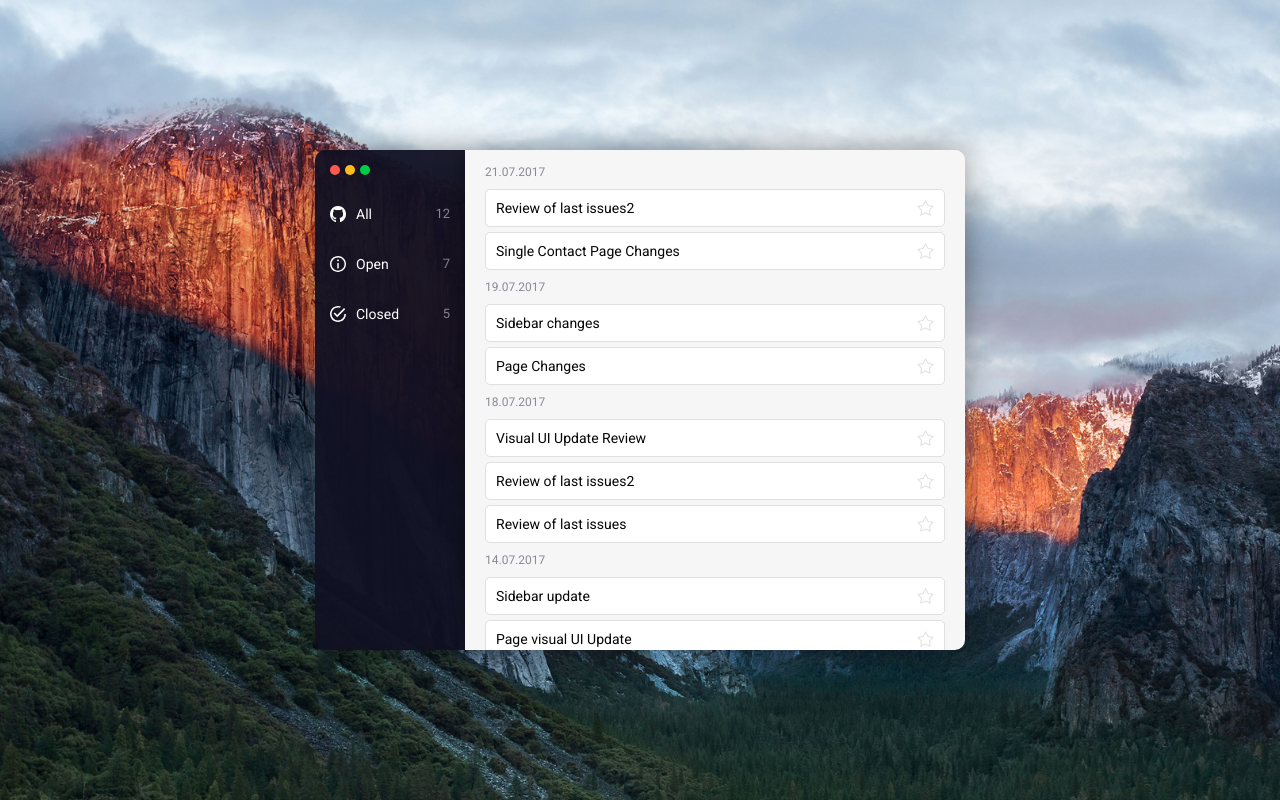
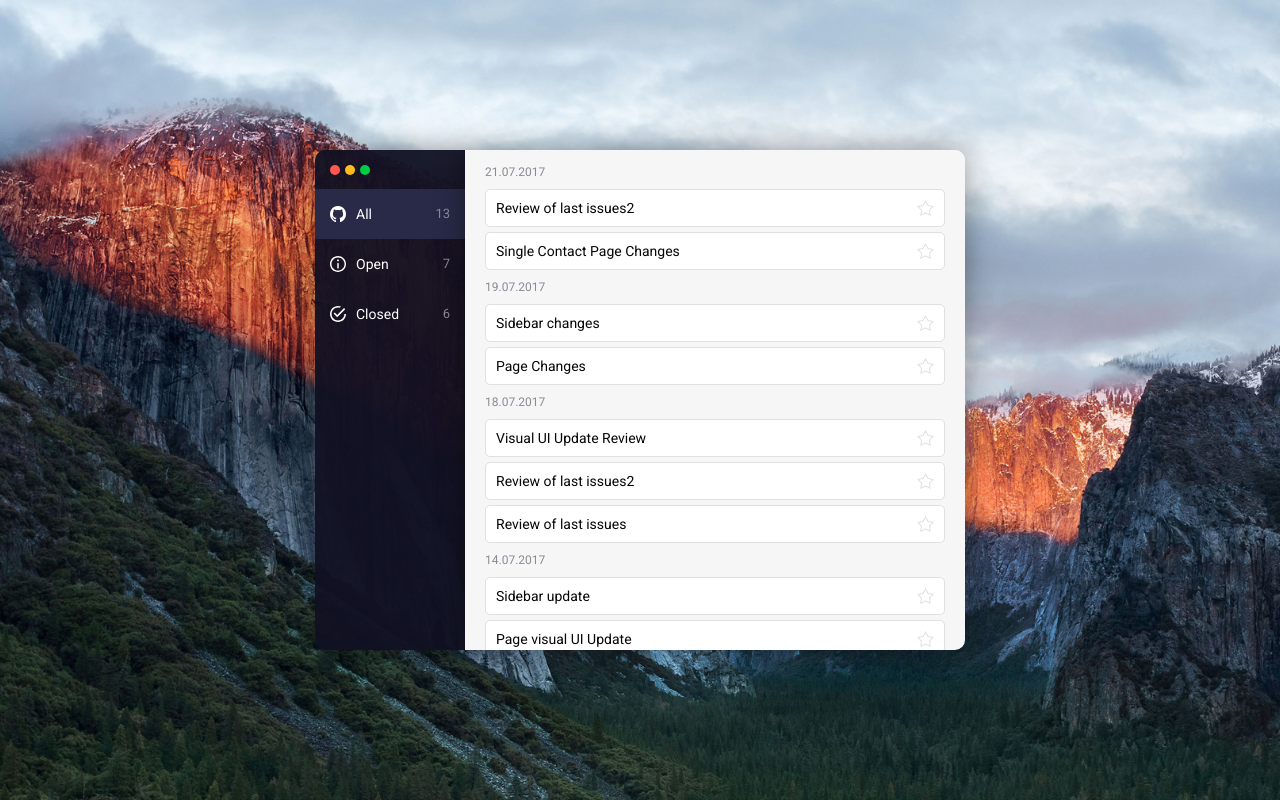
Before and after one commit to enwoit/elpassion, a Vue app: page /#/ in a window 1280 px wide. Built offline with nearby package versions, Linux system fonts and the light colour scheme.

Commit message:
Added navigation active state

```diff
--- a/src/components/home.vue
+++ b/src/components/home.vue
@@ -16,7 +16,7 @@
                     {{ items.date }}
                 </div>
                 <app-issue-bar  v-for="item in items.issues"
-                               :key="item.status"
+                               :key="item.name"
                                :item="item">
                 </app-issue-bar>
             </div>
@@ -30,31 +30,34 @@
     import issueBar from './issue-bar/issue-bar.vue'
     import App from "../App.vue";
     import _ from 'lodash';
+    import { mapGetters } from 'vuex'
 
     export default {
         data() {
             return {
-                filterText: ''
+                issueStatus: ''
             }
         },
         computed: {
-            issues() {
-              return this.$store.state.issues;
-            },
+            ...mapGetters([
+                'allIssues',
+                'doneIssues',
+                'openIssues',
+            ]),
             orderedItemsByDate: function () {
                 let orderedItems = [];
-                let status = this.filterText;
+                let status = this.issueStatus;
                 let result;
 
                 if (status === '') {
-                    orderedItems = _.orderBy(this.issues, 'date').reverse()
+                    orderedItems = _.orderBy(this.allIssues, 'date').reverse()
+                } else if (status === 'open') {
+                    orderedItems = _.orderBy(this.openIssues, 'date').reverse()
                 } else {
-                    orderedItems = _.orderBy(this.issues.filter(issue =>
-                        issue.status === status
-                    ), 'date').reverse()
+                    orderedItems = _.orderBy(this.doneIssues)
                 }
 
-            result = _.chain(orderedItems)
+                result = _.chain(orderedItems)
                 .groupBy('date')
                 .toPairs()
                 .map(function (pair) {
@@ -66,7 +69,7 @@
         methods: {
             // catch filter params from navigation
             filterIssues(name) {
-                this.filterText = name;
+                this.issueStatus = name;
             }
         },
         components: {
--- a/src/components/navigation/navigation.vue
+++ b/src/components/navigation/navigation.vue
@@ -1,15 +1,24 @@
 <template>
     <div>
         <nav class="app-nav">
-            <a href="#" class="app-nav__item" v-on:click.prevent="filter('')">
+            <a href="#"
+               class="app-nav__item"
+               :class="{ active: isActive('') }"
+               v-on:click.prevent="filter('')">
                 <i class="app-nav-icon app-nav-icon__github"></i> All
-                <span class="app-badge">{{ issues.length }}</span>
+                <span class="app-badge">{{ allIssues.length }}</span>
             </a>
-            <a href="#" class="app-nav__item" v-on:click.prevent="filter('open')">
+            <a href="#"
+               class="app-nav__item"
+               :class="{ active: isActive('open') }"
+               v-on:click.prevent="filter('open')">
                 <i class="app-nav-icon app-nav-icon__open-issue"></i> Open
                 <span class="app-badge">{{ openIssues.length }}</span>
             </a>
-            <a href="#" class="app-nav__item" v-on:click.prevent="filter('closed')">
+            <a href="#"
+               class="app-nav__item"
+               :class="{ active: isActive('closed') }"
+               v-on:click.prevent="filter('closed')">
                 <i class="app-nav-icon app-nav-icon__closed-issue"></i> Closed
                 <span class="app-badge">{{ doneIssues.length }}</span>
             </a>
@@ -20,19 +29,24 @@
     import { mapGetters } from 'vuex'
 
     export default  {
+        data() {
+            return {
+                activeItem: ''
+            }
+        },
         computed: {
             ...mapGetters([
+                'allIssues',
                 'doneIssues',
                 'openIssues',
             ]),
-
-
-            issues() {
-                return this.$store.state.issues;
-            },
         },
         methods: {
+            isActive: function (menuItem) {
+                return this.activeItem === menuItem
+            },
             filter(name) {
+                this.activeItem = name;
                 this.$emit('filtering', name);
             },
         }
--- a/src/store/store.js
+++ b/src/store/store.js
@@ -59,6 +59,11 @@ export const store = new Vuex.Store({
                 status: 'open'
             },
             {
+                date: '11.07.2017',
+                name: 'Visual UI Update Review 2',
+                status: 'closed'
+            },
+            {
                 date: '14.07.2017',
                 name: 'Page visual UI Update',
                 status: 'open'
@@ -71,11 +76,14 @@ export const store = new Vuex.Store({
         ],
     },
     getters: {
+        allIssues: state => {
+            return state.issues
+        },
         doneIssues: state => {
-            return state.issues.filter(todo => todo.status === 'closed')
+            return state.issues.filter(issue => issue.status === 'closed')
         },
         openIssues: state => {
-            return state.issues.filter(todo => todo.status === 'open')
+            return state.issues.filter(issue => issue.status === 'open')
         },
     }
 })
```
